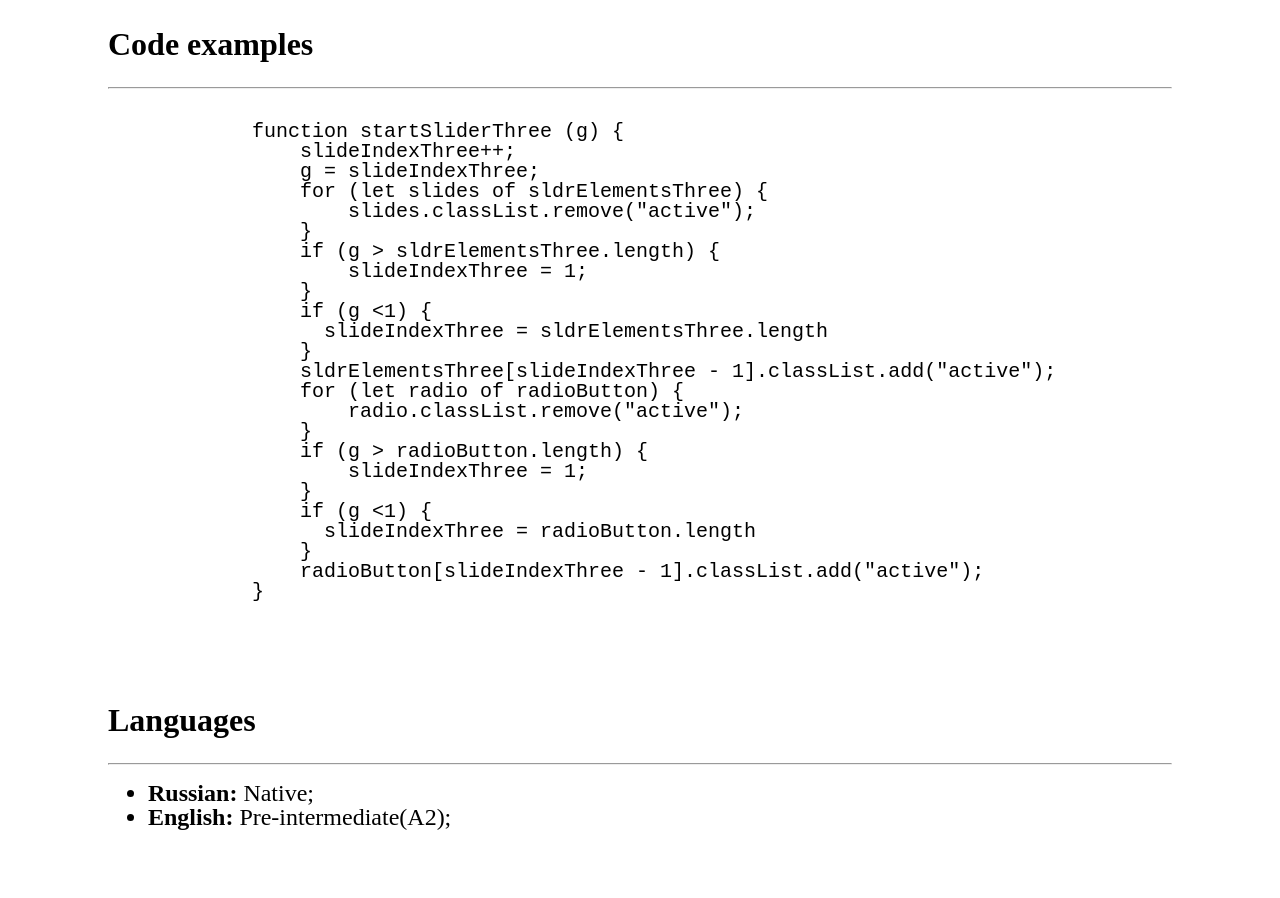
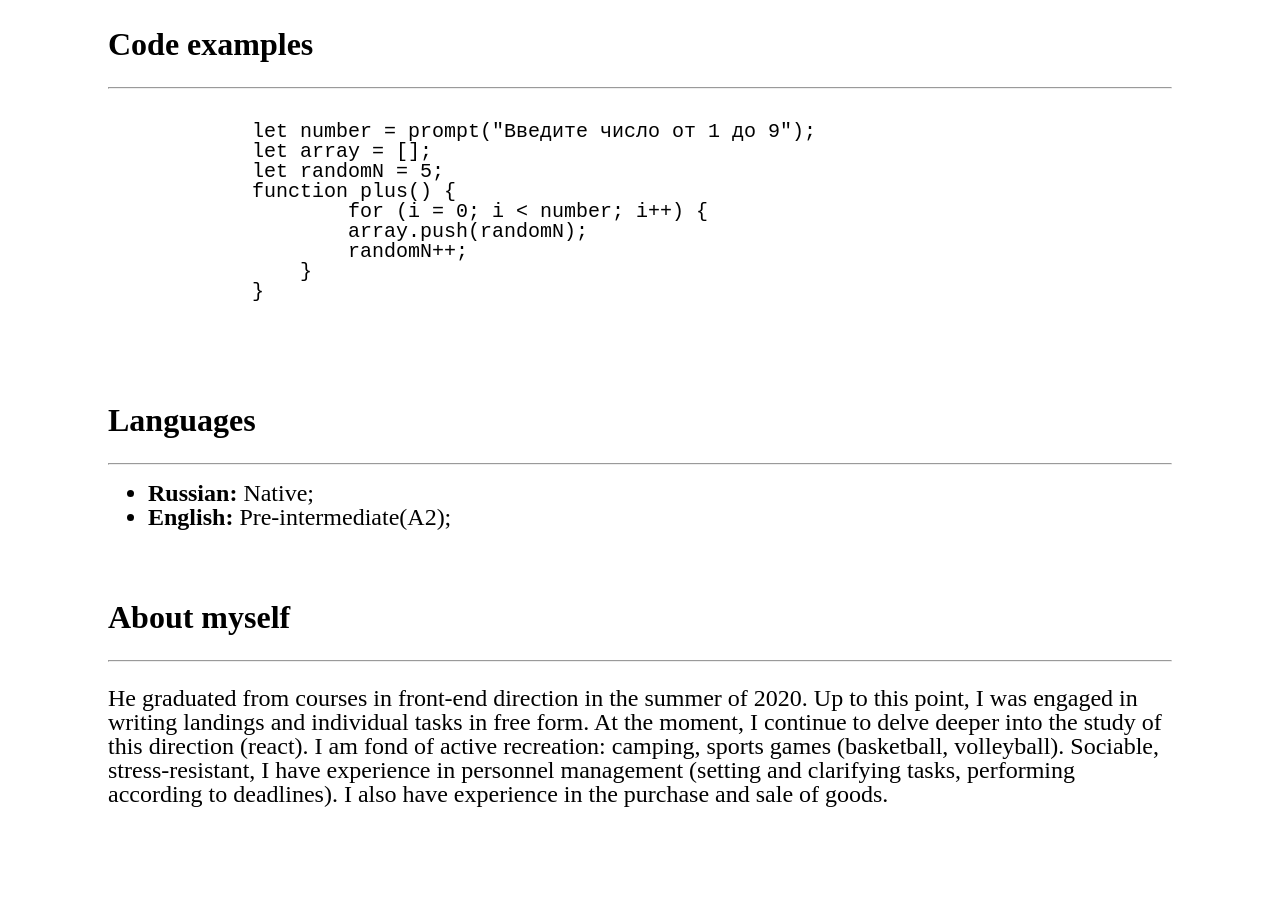
Before and after one commit to MVRUN/rsschool-cv, a plain HTML site: page index.html in a window 1280 px wide. Shown: the part 1020-1918 px from the top of the page. After the commit the page ends 1850 px from the top, so only its background shows below. Drawn offline with Linux system fonts and the light colour scheme.

Commit message:
refactor
Replacecode example text

```diff
--- a/index.html
+++ b/index.html
@@ -55,29 +55,14 @@
         <hr>
         <pre>
             <code>
-            function startSliderThree (g) {
-                slideIndexThree++;
-                g = slideIndexThree;
-                for (let slides of sldrElementsThree) {
-                    slides.classList.remove("active");
+            let number = prompt("Введите число от 1 до 9");
+            let array = [];
+            let randomN = 5;
+            function plus() {
+  	            for (i = 0; i < number; i++) {
+  	            array.push(randomN);
+  	            randomN++;
                 }
-                if (g > sldrElementsThree.length) {
-                    slideIndexThree = 1;
-                }
-                if (g <1) {
-                  slideIndexThree = sldrElementsThree.length
-                }
-                sldrElementsThree[slideIndexThree - 1].classList.add("active");
-                for (let radio of radioButton) {
-                    radio.classList.remove("active");
-                }
-                if (g > radioButton.length) {
-                    slideIndexThree = 1;
-                }
-                if (g <1) {
-                  slideIndexThree = radioButton.length
-                }
-                radioButton[slideIndexThree - 1].classList.add("active");
             }
             </code>
         </pre>
```
